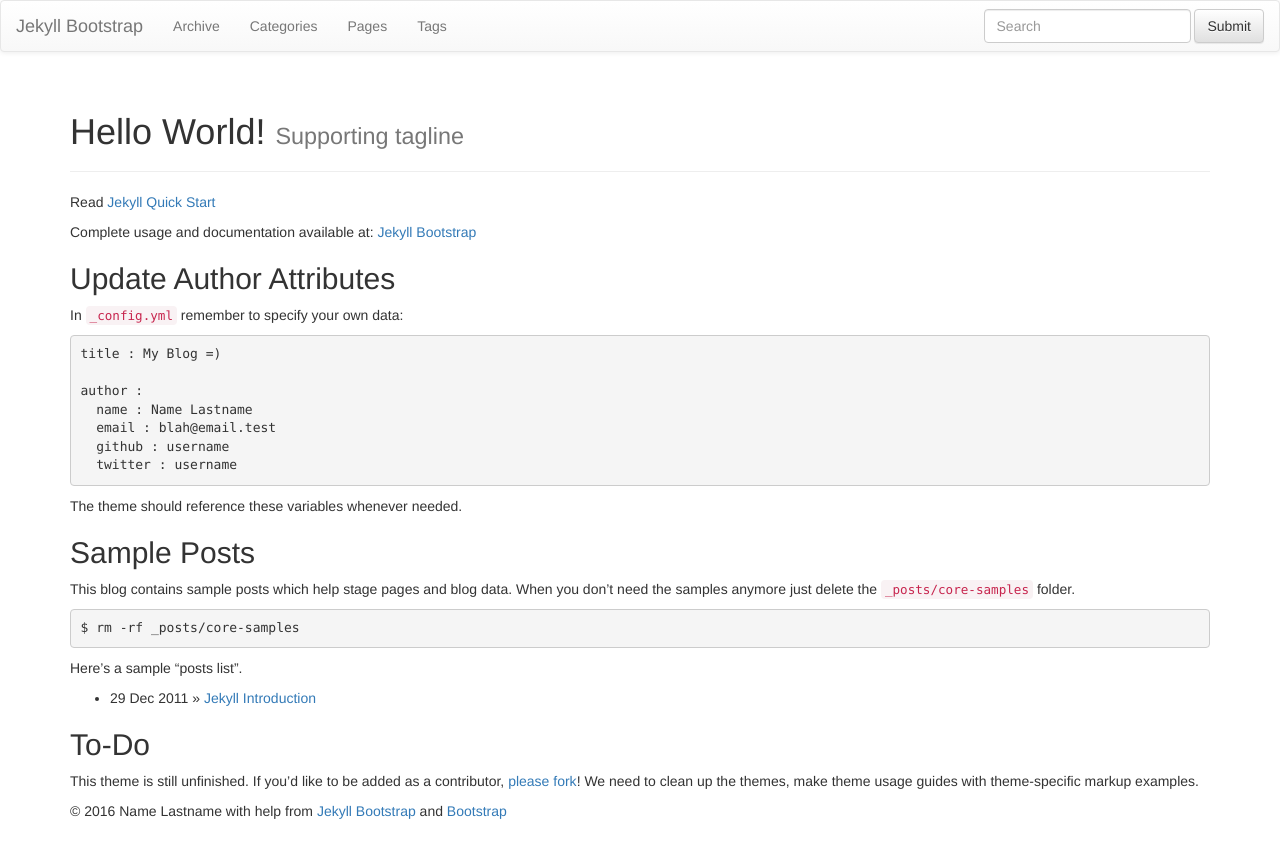
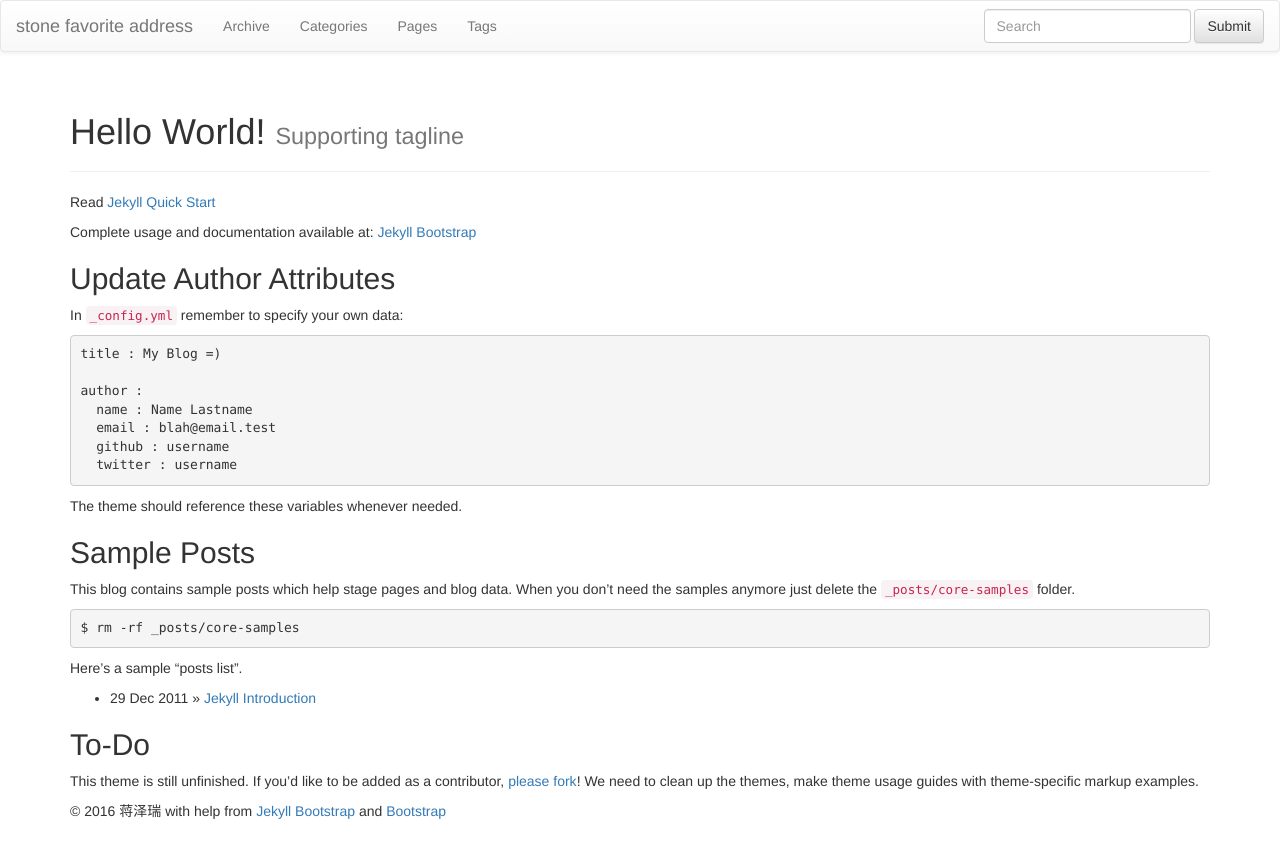
Before and after one commit to jiangzerui/blog, a Jekyll site: the page built from index.md, in a window 1280 px wide. Shown: the top 858 px of the page. Built offline with Jekyll 4.4.1, drawn with Linux system fonts in a browser that asks for light colours; nearby versions of some CDN libraries; library files that are not in the unit come from our copies.

Commit message:
modify config.yml
Commented Out Code：
BASE_PATH : false

Modify Basic Config

```diff
--- a/_config.yml
+++ b/_config.yml
@@ -8,14 +8,12 @@
 # Themes are encouraged to use these universal variables
 # so be sure to set them if your theme uses them.
 #
-title : Jekyll Bootstrap
+title : stone favorite address
 tagline: Site Tagline
 author :
-  name : Name Lastname
-  email : blah@email.test
-  github : username
-  twitter : username
-  feedburner : feedname
+  name : 蒋泽瑞
+  email : stonefavorite@126.com
+  github : jiangzerui.github.io
 
 # The production_url is only used when full-domain names are needed
 # such as sitemap.txt
@@ -25,7 +23,7 @@
 # Else if you are pushing to username.github.io, replace with your username.
 # Finally if you are pushing to a GitHub project page, include the project name at the end.
 #
-production_url : http://username.github.io
+production_url : http://jiangzerui.github.io
 
 gems: ["jekyll-sitemap"]
 
@@ -56,7 +54,7 @@
   #   - Only the following values are falsy: ["", null, false]
   #   - When setting BASE_PATH it must be a valid url.
   #     This means always setting the protocol (http|https) or prefixing with "/"
-  BASE_PATH : false
+  #BASE_PATH : false
 
   # By default, the asset_path is automatically defined relative to BASE_PATH plus the enabled theme.
   # ex: [BASE_PATH]/assets/themes/[THEME-NAME]
```
